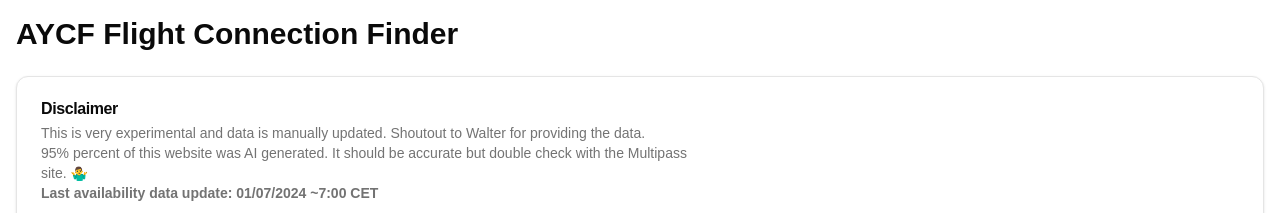
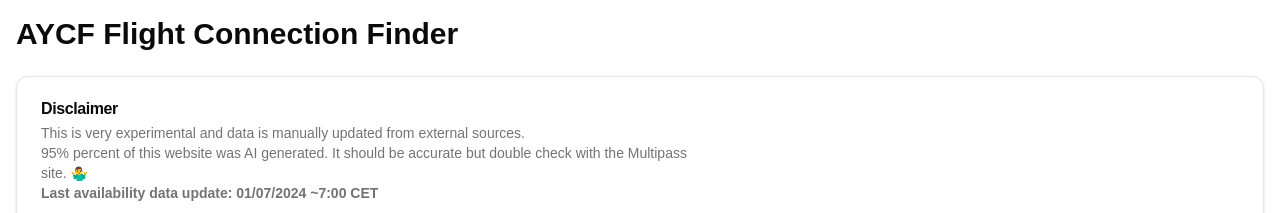
Before and after one commit to alexivanov/aycf-route-planner, a Next.js app: page / in a window 1280 px wide. Shown: the top 213 px of the page. Built offline with nearby package versions, Linux system fonts and the light colour scheme.

Commit message:
Update copy

```diff
--- a/app/page.tsx
+++ b/app/page.tsx
@@ -66,7 +66,7 @@ export default function FlightSearch() {
             <CardHeader>
             <CardTitle>Disclaimer</CardTitle>
             <CardDescription className="max-w-2xl">
-              <div>This is very experimental and data is manually updated. Shoutout to Walter for providing the data. </div>
+              <div>This is very experimental and data is manually updated from external sources. </div>
               <div>95% percent of this website was AI generated. It should be accurate but double check with the Multipass site. 🤷‍♂️</div>
 
               <div className="font-bold">Last availability data update: 01/07/2024 ~7:00 CET</div>
```
